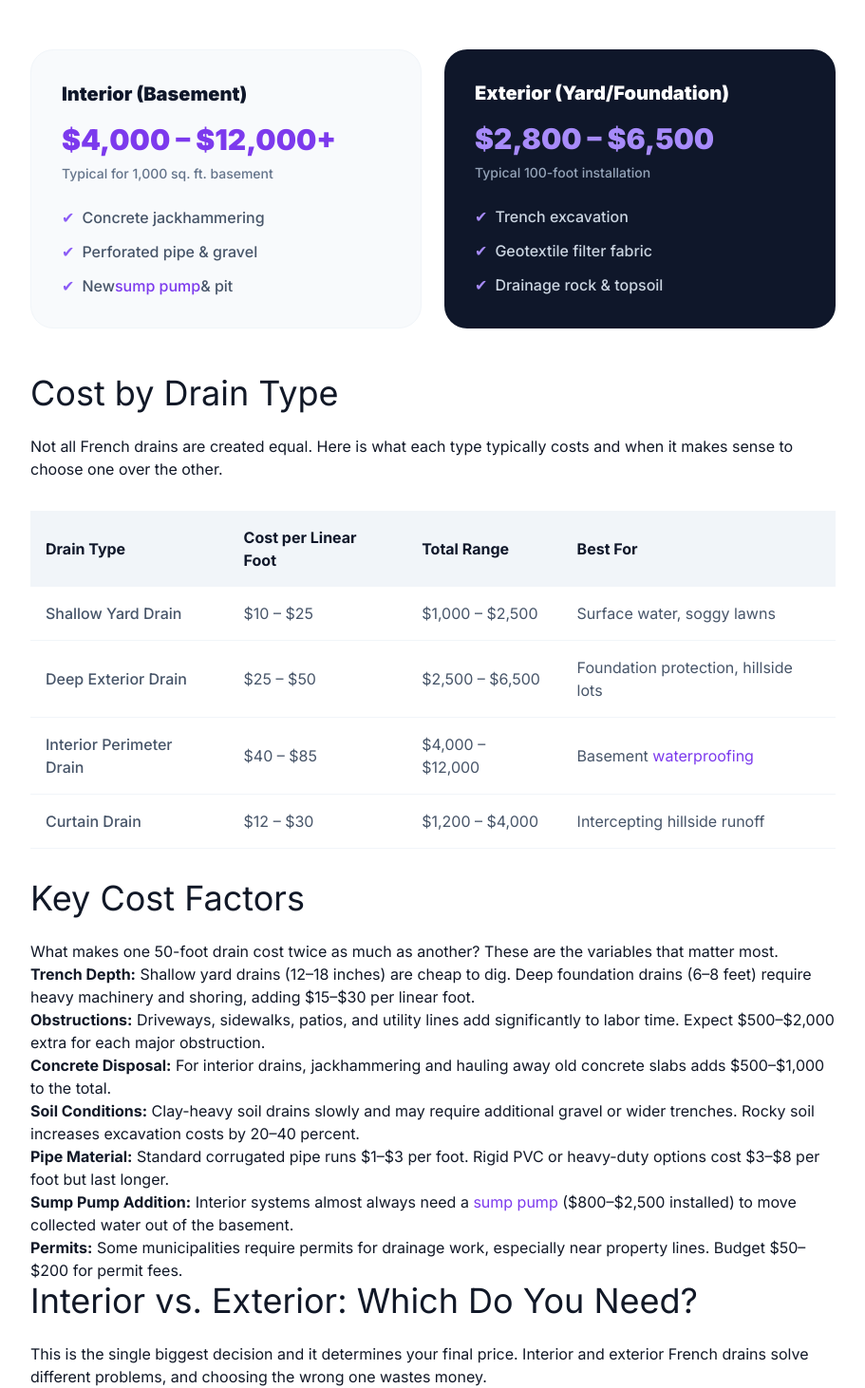
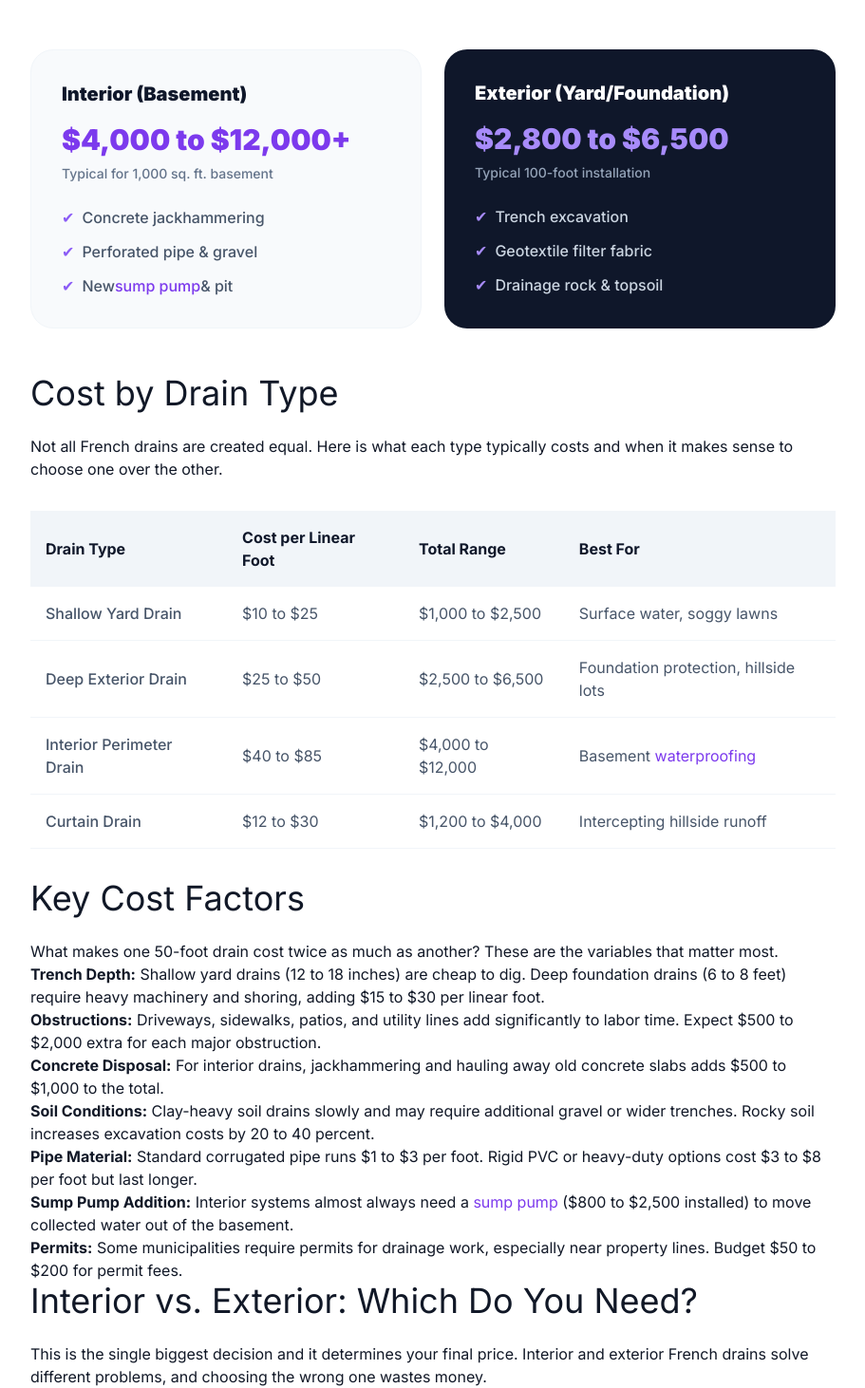
Before and after one commit to thebasementguide2026/basement-guide, a Next.js app: page /articles/french-drain-cost in a window 1280 px wide. Shown: the part 1249-2711 px from the top of the page at 95% size, without its empty margins (184-1095 px from the left). Built offline with nearby package versions, Linux system fonts and the light colour scheme.

Commit message:
Update french-drain-cost: replace en dashes with to, fix description ranges

```diff
--- a/app/articles/french-drain-cost/page.tsx
+++ b/app/articles/french-drain-cost/page.tsx
@@ -5,7 +5,7 @@ import type { Metadata } from 'next'
 
 export const metadata: Metadata = {
   title: 'French Drain Installation Cost 2026: Interior & Exterior Pricing | The Basement Guide',
-  description: 'How much does a French drain cost in 2026? Complete pricing guide covering interior basement drains ($40-$85/ft), exterior yard drains ($10-$35/ft), DIY tips, recommended products, and when to hire a pro.',
+  description: 'How much does a French drain cost in 2026? Complete pricing guide covering interior basement drains ($40 to $85/ft), exterior yard drains ($10 to $35/ft), DIY tips, recommended products, and when to hire a pro.',
 }
 
 
@@ -64,7 +64,7 @@ export default function FrenchDrainCostPage() {
               A French drain costs <span className='text-violet-600'>$5,000</span> on average in 2026.
             </p>
             <p className='text-slate-600 leading-relaxed font-medium'>
-              Expect to pay <strong>$10&ndash;$35 per linear foot</strong> for exterior yard drains and <strong>$40&ndash;$85 per linear foot</strong> for interior basement systems. DIY installations can save 40&ndash;60 percent on labor.
+              Expect to pay <strong>$10 to $35 per linear foot</strong> for exterior yard drains and <strong>$40 to $85 per linear foot</strong> for interior basement systems. DIY installations can save 40 to 60 percent on labor.
             </p>
           </div>
 
@@ -78,7 +78,7 @@ export default function FrenchDrainCostPage() {
           <div className='grid grid-cols-1 md:grid-cols-2 gap-6 my-12 not-prose'>
             <div className='bg-slate-50 rounded-3xl p-8 border border-slate-100'>
               <div className='text-slate-900 font-black text-xl mb-4'>Interior (Basement)</div>
-              <div className='text-3xl font-black text-violet-600 mb-2'>$4,000 &ndash; $12,000+</div>
+              <div className='text-3xl font-black text-violet-600 mb-2'>$4,000  to  $12,000+</div>
               <div className='text-slate-500 text-sm mb-6 font-medium'>Typical for 1,000 sq. ft. basement</div>
               <ul className='space-y-3 text-slate-600 font-medium'>
                 <li className='flex items-center'><span className='text-violet-500 mr-2'>&#10004;</span> Concrete jackhammering</li>
@@ -88,7 +88,7 @@ export default function FrenchDrainCostPage() {
             </div>
             <div className='bg-slate-900 rounded-3xl p-8 text-white'>
               <div className='text-white font-black text-xl mb-4'>Exterior (Yard/Foundation)</div>
-              <div className='text-3xl font-black text-violet-400 mb-2'>$2,800 &ndash; $6,500</div>
+              <div className='text-3xl font-black text-violet-400 mb-2'>$2,800  to  $6,500</div>
               <div className='text-slate-400 text-sm mb-6 font-medium'>Typical 100-foot installation</div>
               <ul className='space-y-3 text-slate-300 font-medium'>
                 <li className='flex items-center'><span className='text-violet-400 mr-2'>&#10004;</span> Trench excavation</li>
@@ -117,26 +117,26 @@ export default function FrenchDrainCostPage() {
               <tbody className='text-slate-600'>
                 <tr className='border-b border-slate-100'>
                   <td className='p-4 font-medium'>Shallow Yard Drain</td>
-                  <td className='p-4'>$10 &ndash; $25</td>
-                  <td className='p-4'>$1,000 &ndash; $2,500</td>
+                  <td className='p-4'>$10  to  $25</td>
+                  <td className='p-4'>$1,000  to  $2,500</td>
                   <td className='p-4'>Surface water, soggy lawns</td>
                 </tr>
                 <tr className='border-b border-slate-100'>
                   <td className='p-4 font-medium'>Deep Exterior Drain</td>
-                  <td className='p-4'>$25 &ndash; $50</td>
-                  <td className='p-4'>$2,500 &ndash; $6,500</td>
+                  <td className='p-4'>$25  to  $50</td>
+                  <td className='p-4'>$2,500  to  $6,500</td>
                   <td className='p-4'>Foundation protection, hillside lots</td>
                 </tr>
                 <tr className='border-b border-slate-100'>
                   <td className='p-4 font-medium'>Interior Perimeter Drain</td>
-                  <td className='p-4'>$40 &ndash; $85</td>
-                  <td className='p-4'>$4,000 &ndash; $12,000</td>
+                  <td className='p-4'>$40  to  $85</td>
+                  <td className='p-4'>$4,000  to  $12,000</td>
                   <td className='p-4'>Basement <Link href='/articles/complete-basement-waterproofing-guide' className='text-violet-600 hover:underline'>waterproofing</Link></td>
                 </tr>
                 <tr className='border-b border-slate-100'>
                   <td className='p-4 font-medium'>Curtain Drain</td>
-                  <td className='p-4'>$12 &ndash; $30</td>
-                  <td className='p-4'>$1,200 &ndash; $4,000</td>
+                  <td className='p-4'>$12  to  $30</td>
+                  <td className='p-4'>$1,200  to  $4,000</td>
                   <td className='p-4'>Intercepting hillside runoff</td>
                 </tr>
               </tbody>
@@ -150,13 +150,13 @@ export default function FrenchDrainCostPage() {
           </p>
 
           <ul>
-            <li><strong>Trench Depth:</strong> Shallow yard drains (12&ndash;18 inches) are cheap to dig. Deep foundation drains (6&ndash;8 feet) require heavy machinery and shoring, adding $15&ndash;$30 per linear foot.</li>
-            <li><strong>Obstructions:</strong> Driveways, sidewalks, patios, and utility lines add significantly to labor time. Expect $500&ndash;$2,000 extra for each major obstruction.</li>
-            <li><strong>Concrete Disposal:</strong> For interior drains, jackhammering and hauling away old concrete slabs adds $500&ndash;$1,000 to the total.</li>
-            <li><strong>Soil Conditions:</strong> Clay-heavy soil drains slowly and may require additional gravel or wider trenches. Rocky soil increases excavation costs by 20&ndash;40 percent.</li>
-            <li><strong>Pipe Material:</strong> Standard corrugated pipe runs $1&ndash;$3 per foot. Rigid PVC or heavy-duty options cost $3&ndash;$8 per foot but last longer.</li>
-            <li><strong>Sump Pump Addition:</strong> Interior systems almost always need a <Link href='/articles/sump-pump-buying-guide' className='text-violet-600 hover:underline'>sump pump</Link> ($800&ndash;$2,500 installed) to move collected water out of the basement.</li>
-            <li><strong>Permits:</strong> Some municipalities require permits for drainage work, especially near property lines. Budget $50&ndash;$200 for permit fees.</li>
+            <li><strong>Trench Depth:</strong> Shallow yard drains (12 to 18 inches) are cheap to dig. Deep foundation drains (6 to 8 feet) require heavy machinery and shoring, adding $15 to $30 per linear foot.</li>
+            <li><strong>Obstructions:</strong> Driveways, sidewalks, patios, and utility lines add significantly to labor time. Expect $500 to $2,000 extra for each major obstruction.</li>
+            <li><strong>Concrete Disposal:</strong> For interior drains, jackhammering and hauling away old concrete slabs adds $500 to $1,000 to the total.</li>
+            <li><strong>Soil Conditions:</strong> Clay-heavy soil drains slowly and may require additional gravel or wider trenches. Rocky soil increases excavation costs by 20 to 40 percent.</li>
+            <li><strong>Pipe Material:</strong> Standard corrugated pipe runs $1 to $3 per foot. Rigid PVC or heavy-duty options cost $3 to $8 per foot but last longer.</li>
+            <li><strong>Sump Pump Addition:</strong> Interior systems almost always need a <Link href='/articles/sump-pump-buying-guide' className='text-violet-600 hover:underline'>sump pump</Link> ($800 to $2,500 installed) to move collected water out of the basement.</li>
+            <li><strong>Permits:</strong> Some municipalities require permits for drainage work, especially near property lines. Budget $50 to $200 for permit fees.</li>
           </ul>
 
           {/* Interior vs Exterior */}
@@ -199,7 +199,7 @@ export default function FrenchDrainCostPage() {
           <div className='bg-amber-50 border-l-4 border-amber-500 rounded-r-2xl p-6 my-8 not-prose'>
             <p className='text-sm font-bold text-amber-700 uppercase tracking-widest mb-2'>DIY Cost Savings</p>
             <p className='text-slate-700 font-medium'>
-              A 50-foot exterior French drain that costs $2,500&ndash;$4,000 professionally can be completed DIY for $500&ndash;$1,500 in materials. The trade-off is 1&ndash;3 weekends of hard labor and the need to rent a trencher ($200&ndash;$400 per day).
+              A 50-foot exterior French drain that costs $2,500 to $4,000 professionally can be completed DIY for $500 to $1,500 in materials. The trade-off is 1 to 3 weekends of hard labor and the need to rent a trencher ($200 to $400 per day).
             </p>
           </div>
 
@@ -207,11 +207,11 @@ export default function FrenchDrainCostPage() {
           <ol>
             <li><strong>Plan the route.</strong> Identify where water collects and map a path to a suitable discharge point (street, dry well, or low area). Maintain a 1 percent slope minimum.</li>
             <li><strong>Call 811.</strong> Always call before you dig to mark underground utilities. This is free and required by law in most states.</li>
-            <li><strong>Dig the trench.</strong> Standard depth is 18&ndash;24 inches, width 6&ndash;12 inches. Rent a trencher for long runs.</li>
+            <li><strong>Dig the trench.</strong> Standard depth is 18 to 24 inches, width 6 to 12 inches. Rent a trencher for long runs.</li>
             <li><strong>Line with landscape fabric.</strong> Drape filter fabric along the entire trench with extra material on each side to wrap over the top later.</li>
-            <li><strong>Add gravel base.</strong> Pour 2&ndash;3 inches of washed drainage gravel in the bottom.</li>
+            <li><strong>Add gravel base.</strong> Pour 2 to 3 inches of washed drainage gravel in the bottom.</li>
             <li><strong>Lay the pipe.</strong> Place perforated pipe with holes facing down on the gravel bed. Connect to a pop-up emitter or discharge point.</li>
-            <li><strong>Backfill with gravel.</strong> Cover the pipe with 4&ndash;6 inches of gravel, then fold the fabric over the top to keep soil out.</li>
+            <li><strong>Backfill with gravel.</strong> Cover the pipe with 4 to 6 inches of gravel, then fold the fabric over the top to keep soil out.</li>
             <li><strong>Top with soil and sod.</strong> Replace the topsoil and reseed or sod as needed.</li>
           </ol>
 
@@ -299,7 +299,7 @@ export default function FrenchDrainCostPage() {
               <h3 className='font-bold text-green-800 text-lg mb-4'>Advantages</h3>
               <ul className='space-y-3 text-slate-700'>
                 <li className='flex items-start gap-2'><span className='text-green-500 font-bold'>+</span> Highly effective at managing both surface and subsurface water</li>
-                <li className='flex items-start gap-2'><span className='text-green-500 font-bold'>+</span> Long lifespan of 20&ndash;40 years when properly installed</li>
+                <li className='flex items-start gap-2'><span className='text-green-500 font-bold'>+</span> Long lifespan of 20 to 40 years when properly installed</li>
                 <li className='flex items-start gap-2'><span className='text-green-500 font-bold'>+</span> Passive system with no moving parts (exterior) means low maintenance</li>
                 <li className='flex items-start gap-2'><span className='text-green-500 font-bold'>+</span> Protects foundation from <Link href='/articles/types-of-foundation-cracks' className='text-violet-600 hover:underline'>cracking</Link> and settling</li>
                 <li className='flex items-start gap-2'><span className='text-green-500 font-bold'>+</span> Can increase property value by solving drainage issues</li>
@@ -308,11 +308,11 @@ export default function FrenchDrainCostPage() {
             <div className='bg-red-50 rounded-2xl p-6 border border-red-100'>
               <h3 className='font-bold text-red-800 text-lg mb-4'>Disadvantages</h3>
               <ul className='space-y-3 text-slate-700'>
-                <li className='flex items-start gap-2'><span className='text-red-500 font-bold'>&ndash;</span> Interior systems require jackhammering and significant disruption</li>
-                <li className='flex items-start gap-2'><span className='text-red-500 font-bold'>&ndash;</span> Can clog over time without proper filter fabric</li>
-                <li className='flex items-start gap-2'><span className='text-red-500 font-bold'>&ndash;</span> Exterior installation disrupts landscaping temporarily</li>
-                <li className='flex items-start gap-2'><span className='text-red-500 font-bold'>&ndash;</span> Does not solve roof or plumbing leaks</li>
-                <li className='flex items-start gap-2'><span className='text-red-500 font-bold'>&ndash;</span> Needs a proper discharge point or sump pump to work</li>
+                <li className='flex items-start gap-2'><span className='text-red-500 font-bold'> to </span> Interior systems require jackhammering and significant disruption</li>
+                <li className='flex items-start gap-2'><span className='text-red-500 font-bold'> to </span> Can clog over time without proper filter fabric</li>
+                <li className='flex items-start gap-2'><span className='text-red-500 font-bold'> to </span> Exterior installation disrupts landscaping temporarily</li>
+                <li className='flex items-start gap-2'><span className='text-red-500 font-bold'> to </span> Does not solve roof or plumbing leaks</li>
+                <li className='flex items-start gap-2'><span className='text-red-500 font-bold'> to </span> Needs a proper discharge point or sump pump to work</li>
               </ul>
             </div>
           </div>
```
